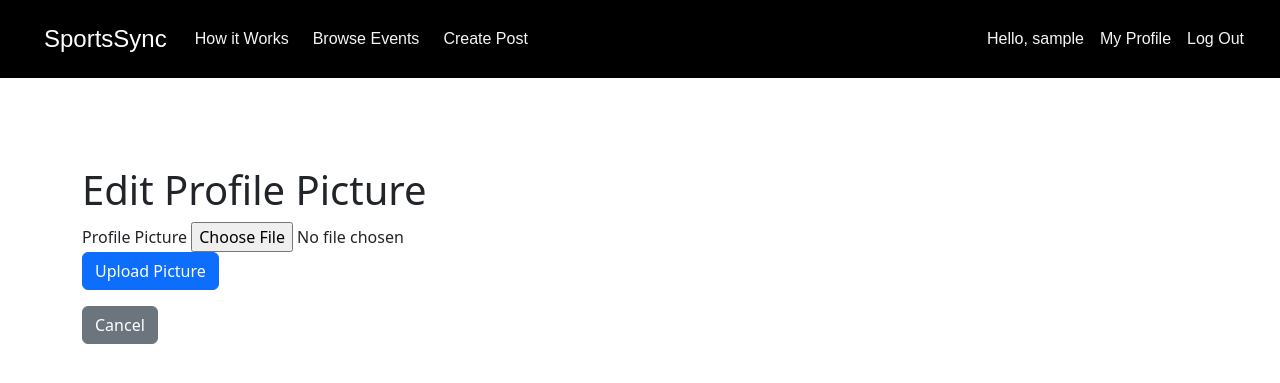
After one commit to DeclanB1/Agile-Web-Development, a Flask app: page /edit_profile_picture in a window 1280 px wide. The commit adds this page. Shown: the top 383 px of the page. Run offline with Flask 3, Linux system fonts and the light colour scheme; the visitor is signed in with stand-in values (Sample User, id 1); some libraries are stand-ins or nearby versions.

Commit message:
Added a change profile-picture feature

```diff
--- a/src/app.py
+++ b/src/app.py
@@ -90,6 +90,11 @@ class EditProfileForm(FlaskForm):
     preferredlocation = StringField('Preferred Location', [validators.Optional()])
     submit = SubmitField('Save Changes')
 
+from flask_wtf.file import FileField, FileAllowed
+
+class EditProfilePictureForm(FlaskForm):
+    profile_picture = FileField('Profile Picture', validators=[FileAllowed(['jpg', 'jpeg', 'png'], 'Images only!')])
+    submit = SubmitField('Upload Picture')
 
 from flask_wtf import FlaskForm
 from wtforms import StringField, SelectField, SubmitField
@@ -326,6 +331,30 @@ def edit_profile():
 
     return render_template('edit_profile.html', form=form)
 
+# Edit User Profile Picture
+from werkzeug.utils import secure_filename
+
+@app.route('/edit_profile_picture', methods=['GET', 'POST'])
+@login_required
+def edit_profile_picture():
+    form = EditProfilePictureForm()
+    username = session.get('username')
+    user = User.query.filter_by(username=username).first()
+
+    if request.method == 'POST' and form.validate_on_submit():
+        file = form.profile_picture.data
+        if file:
+            filename = secure_filename(file.filename)
+            file_path = os.path.join(app.config['UPLOAD_FOLDER'], filename)
+            file.save(file_path)
+            profile_picture_path = f'profile-pictures/{filename}'
+            user.profile_picture = profile_picture_path
+            db.session.commit()
+            flash('Your profile picture has been updated.', 'success')
+            return redirect(url_for('profile'))
+
+    return render_template('edit_profile_picture.html', form=form)
+
 # Main Entry Point
 if __name__ == '__main__':
     with app.app_context():
--- /dev/null
+++ b/src/templates/edit_profile_picture.html
@@ -0,0 +1,22 @@
+{% extends "layout.html" %}
+
+{% block head %}
+    <title>Edit Profile Picture</title>
+{% endblock %}
+
+{% block body %}
+    <div class="container mt-5 pt-5">
+        <h1>Edit Profile Picture</h1>
+        <form method="POST" action="{{ url_for('edit_profile_picture') }}" enctype="multipart/form-data">
+            {{ form.hidden_tag() }}
+            <div class="form-group">
+                {{ form.profile_picture.label(class="form-control-label") }}
+                {{ form.profile_picture(class="form-control-file") }}
+            </div>
+            <div class="form-group">
+                {{ form.submit(class="btn btn-primary") }}
+            </div>
+        </form>
+        <a href="{{ url_for('profile') }}" class="btn btn-secondary mt-3">Cancel</a>
+    </div>
+{% endblock %}
```
Also changed, not shown: src/templates/profile.html (+34 -2 lines), src/static/profile-pictures/Screenshot_2024-05-16_at_10.06.13_AM.png (added).
